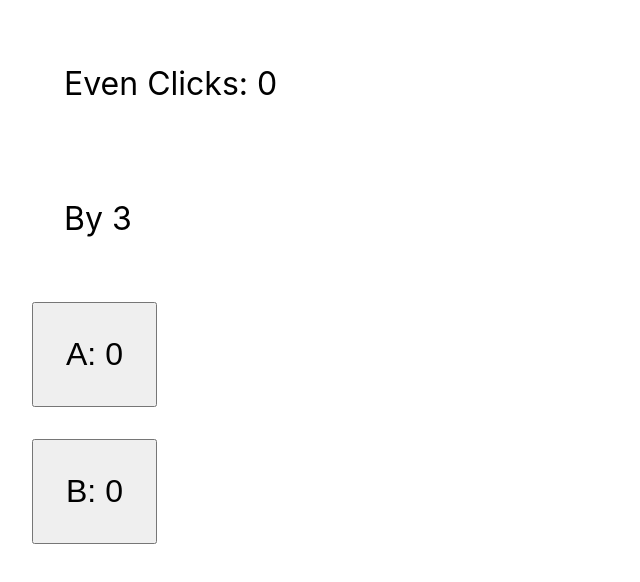
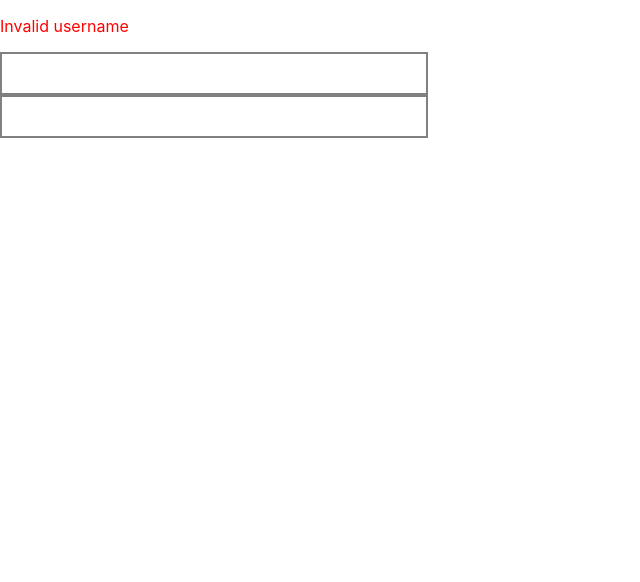
Before and after one commit to BrendanCannell/react-review, a React (Create React App) app: page / in a window 1280 px wide. Shown: the top 582 px of the page, without its empty margins (0-640 px from the left). Built offline with nearby package versions, Linux system fonts and the light colour scheme.

Commit message:
Second concept

```diff
--- a/src/App.css
+++ b/src/App.css
@@ -1,7 +1,10 @@
-p, button {
+
+
+input {
   display: block;
   font-size: 2em;
-  margin: 1em;
-  padding: 1em;
-  /* text-align: center; */
 }
+
+.error {
+  color: red;
+}
--- a/src/App.js
+++ b/src/App.js
@@ -1,39 +1,50 @@
 import React, {useState} from 'react';
 import './App.css';
 
-function divisible(n, m) {
-  return 0 === n % m
+function Input(props) {
+  let {type, value, saveValue} = props
+  let label = "input " + type
+  console.log("render: " + label)
+  let [isFocused, setIsFocused] = useState(false)
+  let onFocus = () => {
+    console.log(`onFocus: ${label}`)
+    setIsFocused(true)
+  }
+  let onBlur = () => {
+    console.log(`onBlur: ${label}`)
+    setIsFocused(false)
+  }
+  let onChange = (event) => {
+    console.log(`onChange: ${label} ${event.target.value}`)
+    saveValue(event.target.value)
+  }
+  let style = {
+    border: `2px solid ${isFocused ? 'black' : 'gray'}`
+  }
+  return (
+    <input {...{style, type, value, onFocus, onBlur, onChange}} />
+  )
+}
+
+function SignupForm() {
+  console.log("render: SignupForm")
+  let [username, setUsername] = useState("")
+  let [password, setPassword] = useState("")
+  let invalidMessage =
+      username.length < 8 ? "Invalid username"
+    : password.length < 8 ? "Invalid password"
+    : false
+  return (
+    <form>
+      {invalidMessage && <p className="error">{invalidMessage}</p>}
+      <Input type="text"     value={username} saveValue={setUsername} />
+      <Input type="password" value={password} saveValue={setPassword} />
+    </form>
+  )
 }
 
 function App() {
-  console.log("rendering: App")
-  let [count, setCount] = useState(0)
-  function incrementIfEven(childCount) {
-    if (divisible(childCount, 2)) {
-      console.log("incrementing: App")
-      setCount(count + 1)
-    }
-  }
-  return (
-    <div>
-      <p>Even Clicks: {count}</p>
-      {divisible(count, 3) && <p>By 3</p>}
-      <Counter label="A" onIncrement={incrementIfEven} />
-      <Counter label="B" onIncrement={incrementIfEven} />
-    </div>
-  );
-}
-
-function Counter(props) {
-  console.log("rendering: Counter " + props.label)
-  let {label, onIncrement} = props
-  let [count, setCount] = useState(0)
-  function increment() {
-    console.log("incrementing: Counter " + props.label)
-    setCount(count + 1)
-    onIncrement(count + 1)
-  }
-  return <button onClick={increment}>{label}: {count}</button>
+  return <SignupForm />
 }
 
 export default App;
```
